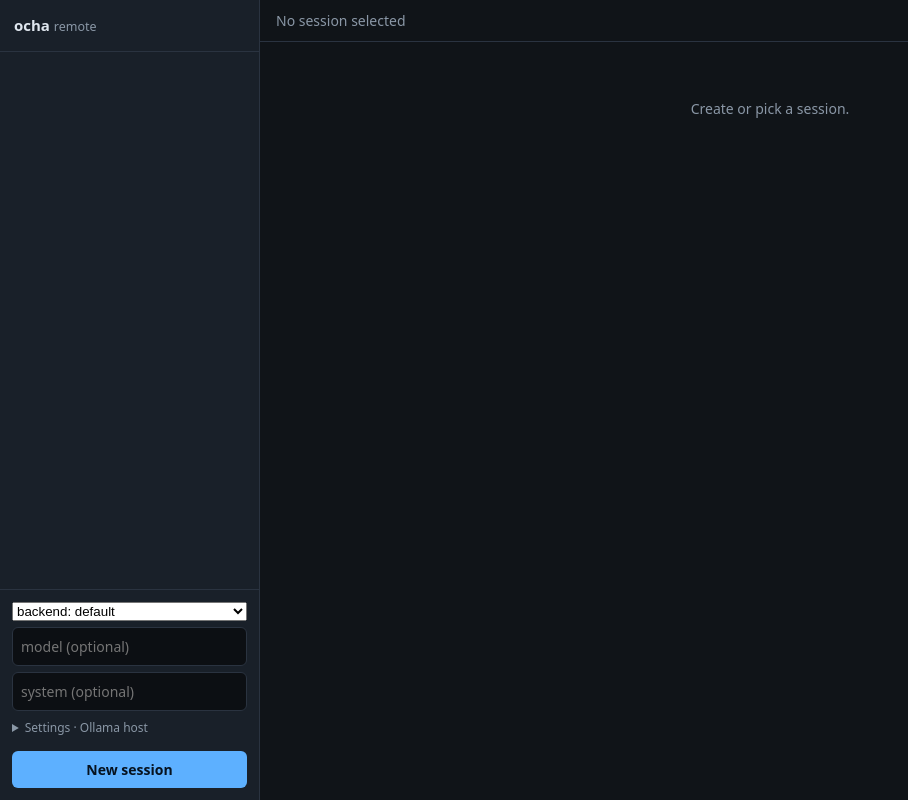
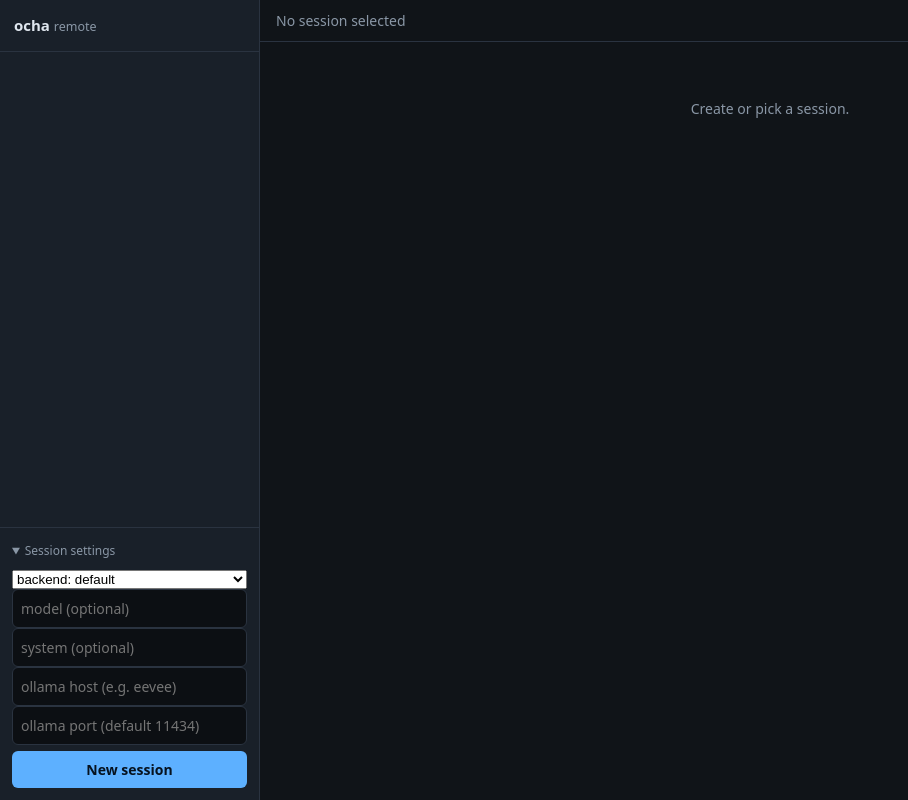
Before and after one commit to hikalium/ocha, a plain HTML site: page static/index.html in a window 1280 px wide. Shown: the whole page, without its empty margins (0-908 px from the left). Drawn offline with Linux system fonts and the light colour scheme; no server answers.

Commit message:
feat(serve/ui): unify session settings + persist last choices
Move backend/model/system into the same <details id=settings>
disclosure as the Ollama host/port; treat all five identically — each
maps 1:1 to a localStorage key (ocha.{backend,model,system,
ollama.host,ollama.port}), pre-filled on load, saved on change/input.
Stop clearing model/system after New so they ARE the "last choice"
that pre-fills the next session. The disclosure defaults to open so
the form is still visible at first glance. No new deps, no external
assets.

Co-Authored-By: Claude Opus 4.7 <noreply@anthropic.com>

```diff
--- a/static/index.html
+++ b/static/index.html
@@ -85,6 +85,8 @@
     <h1>ocha <small>remote</small></h1>
     <div id="sessions"></div>
     <div id="newbox">
+      <details id="settings" open>
+        <summary>Session settings</summary>
         <select id="be" title="backend (overrides the serve default)">
           <option value="">backend: default</option>
           <option value="ollama">ollama</option>
@@ -93,8 +95,6 @@
         </select>
         <input id="mdl" placeholder="model (optional)">
         <input id="sys" placeholder="system (optional)">
-      <details id="settings">
-        <summary>Settings · Ollama host</summary>
         <input id="ohost" placeholder="ollama host (e.g. eevee)">
         <input id="oport" type="number" min="1" max="65535"
                placeholder="ollama port (default 11434)">
@@ -207,12 +207,20 @@ async function select(id){
   await reconcile();
 }
 
-// Settings (Ollama transport) persist across reloads in localStorage.
-const HOST_KEY = "ocha.ollama.host", PORT_KEY = "ocha.ollama.port";
-$("#ohost").value = localStorage.getItem(HOST_KEY) || "";
-$("#oport").value = localStorage.getItem(PORT_KEY) || "";
-$("#ohost").addEventListener("input", e=> localStorage.setItem(HOST_KEY, e.target.value));
-$("#oport").addEventListener("input", e=> localStorage.setItem(PORT_KEY, e.target.value));
+// All session-settings inputs persist across reloads so the "last
+// choice" sticks. Each form field maps to one localStorage key.
+const STG = [
+  ["#be",    "ocha.backend", "change"],
+  ["#mdl",   "ocha.model",   "input" ],
+  ["#sys",   "ocha.system",  "input" ],
+  ["#ohost", "ocha.ollama.host", "input"],
+  ["#oport", "ocha.ollama.port", "input"],
+];
+for (const [sel, key, ev] of STG) {
+  const el = $(sel);
+  el.value = localStorage.getItem(key) || "";
+  el.addEventListener(ev, e=> localStorage.setItem(key, e.target.value));
+}
 
 $("#newbtn").onclick = async ()=>{
   const body = {};
@@ -224,7 +232,9 @@ $("#newbtn").onclick = async ()=>{
   const oh = $("#ohost").value.trim();        if (oh) body.server = oh;
   const op = parseInt($("#oport").value, 10); if (Number.isFinite(op)) body.port = op;
   const r = await jpost("/api/sessions", body);
-  const j = await r.json(); $("#sys").value=""; $("#mdl").value="";
+  const j = await r.json();
+  // Settings are intentionally NOT cleared — they're the "last choice"
+  // that pre-fills the next session.
   await refreshSessions(); select(j.id);
 };
 $("#send").onclick = async ()=>{
```
Lines whose indentation alone changed are shown as unchanged.
